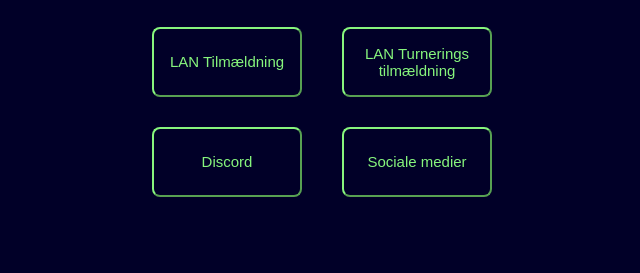
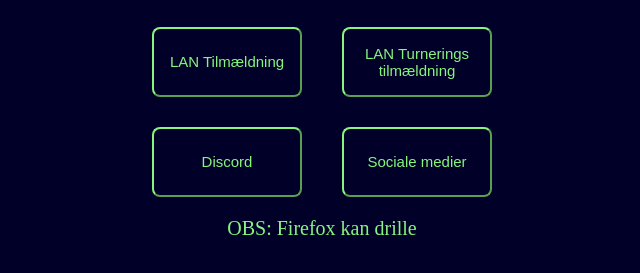
Before and after one commit to Axegarden/Link-mannager, a plain HTML site: page index.html in a window 1280 px wide. Shown: the part 403-676 px from the top of the page, without its empty margins (318-958 px from the left). Drawn offline with Linux system fonts and the light colour scheme.

Commit message:
added disclaimer

```diff
--- a/CSS/generalStyles.css
+++ b/CSS/generalStyles.css
@@ -19,6 +19,11 @@
     align-items: center;
     margin-top: 20px;
 }
+.text{
+    color: rgb(135, 245, 125);
+    font-size: 20px;
+    margin-top: 20px;
+}
 
 button{
     font-size: 15px;
--- a/index.html
+++ b/index.html
@@ -9,7 +9,6 @@
         <title>LAN re-direct</title>
     </head>
     <body>
-
         <div class="center_div">
             <img class="logo" src="./images/LAN-logo.png" alt="Example Image">
         </div>
@@ -33,6 +32,8 @@
             </div>
         </div>
 
+        <p class="center_div text">OBS: Firefox kan drille</p>
+
         <script src="./JS/main.js"></script>
     </body>
 </html>
```
